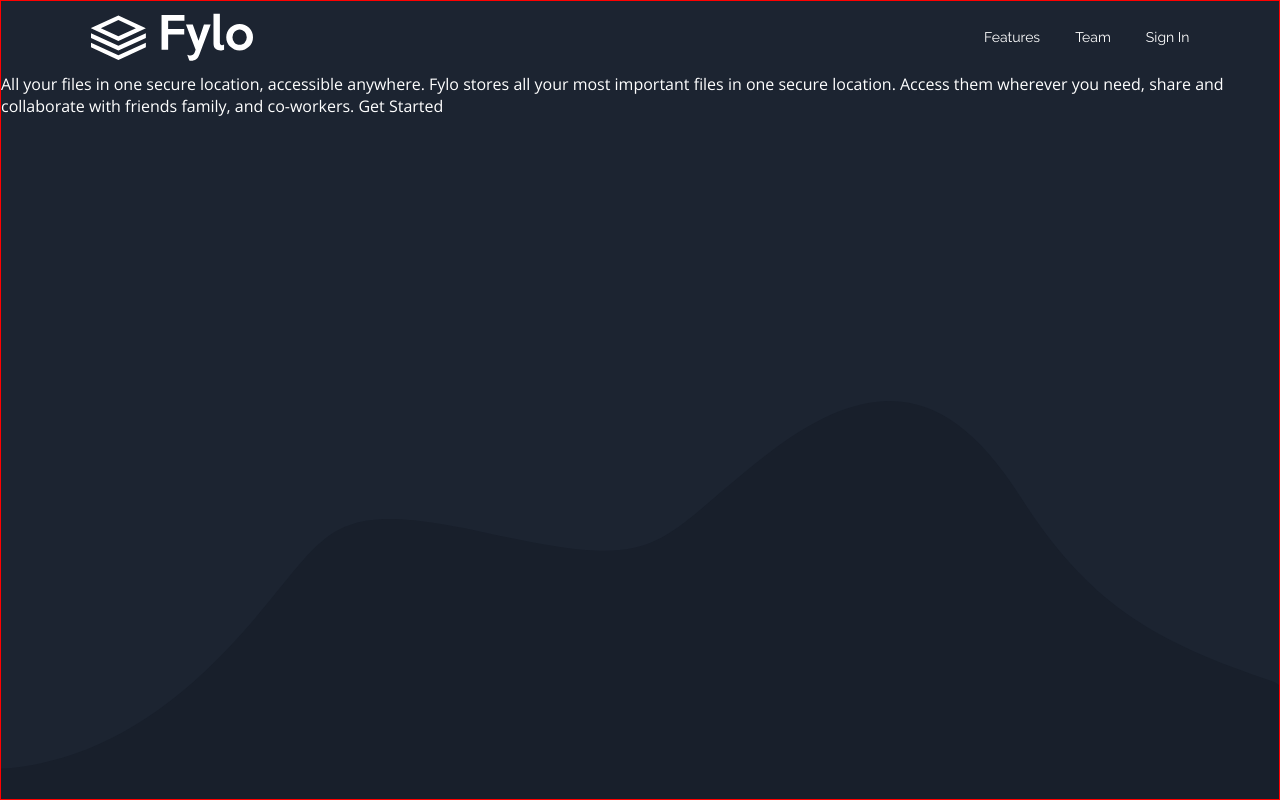
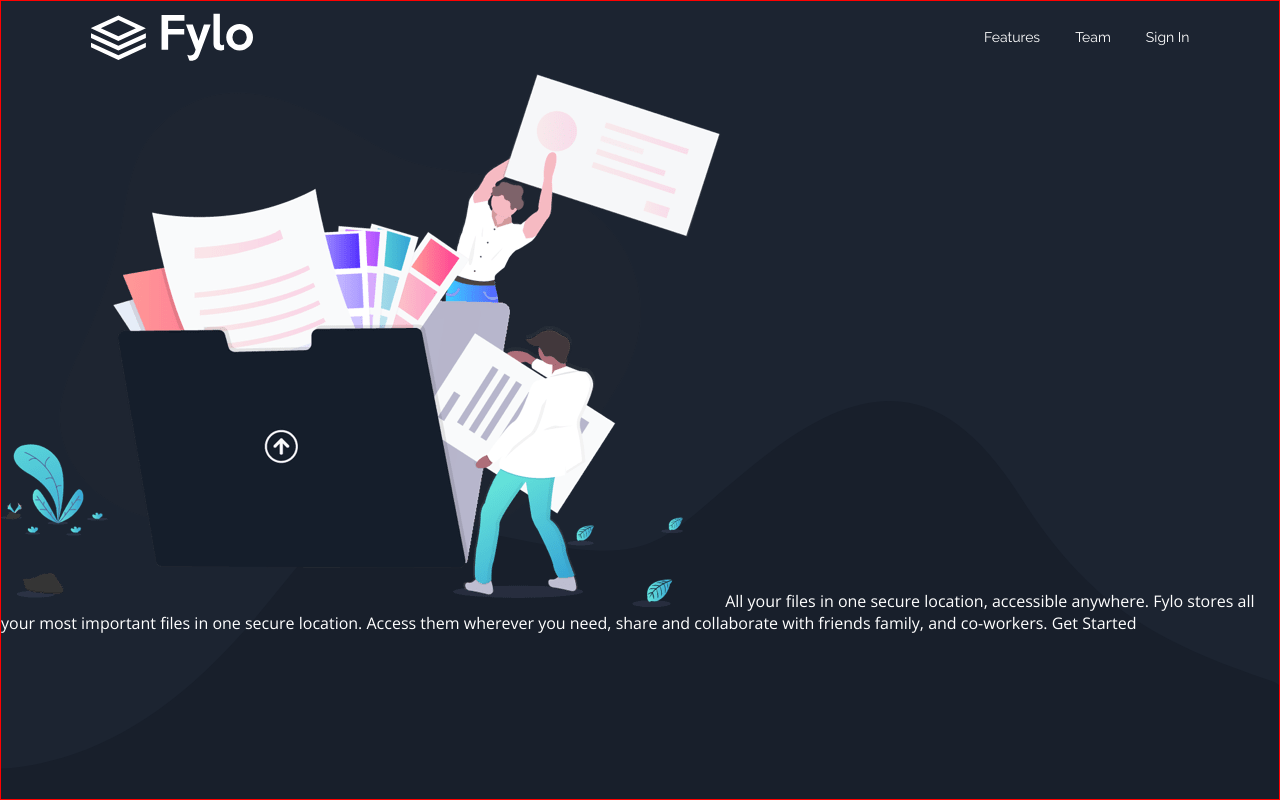
Before and after one commit to mauger1998/dark-theme-landing-page, a plain HTML site: page index.html in a window 1280 px wide. Drawn offline with nearby package versions, Linux system fonts and the light colour scheme.

Commit message:
Link in main image

```diff
--- a/index.html
+++ b/index.html
@@ -28,16 +28,20 @@
       <li>Sign In</li>
     </ul>
   </nav>
+  <main class="main">
+    <img src="images/main.png" alt="">
+    All your files in one secure location, accessible anywhere.
+
+    Fylo stores all your most important files in one secure location. Access them wherever
+    you need, share and collaborate with friends family, and co-workers.
+
+    Get Started
+
+  </main>
 
 
 
 
-  All your files in one secure location, accessible anywhere.
-
-  Fylo stores all your most important files in one secure location. Access them wherever
-  you need, share and collaborate with friends family, and co-workers.
-
-  Get Started
 
 
 
```
